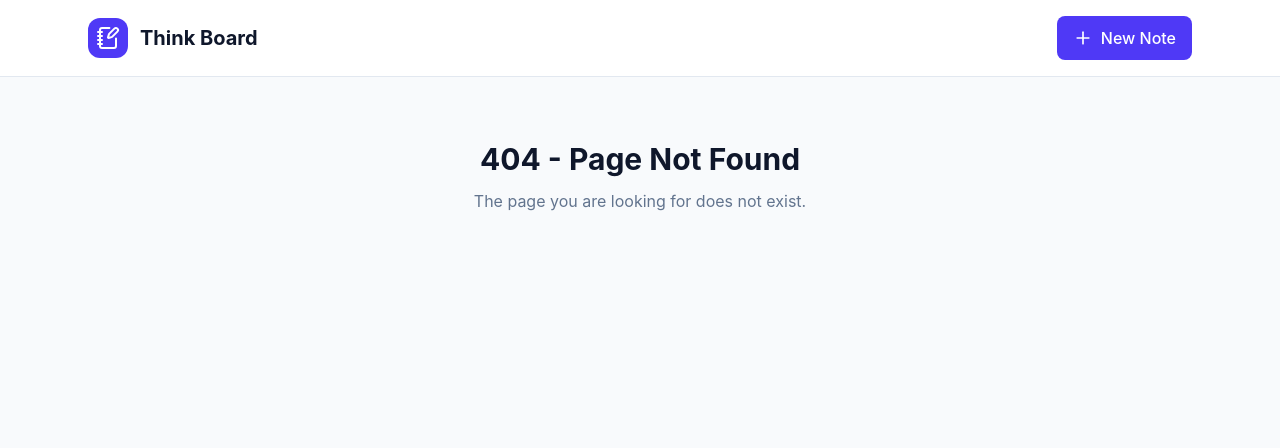
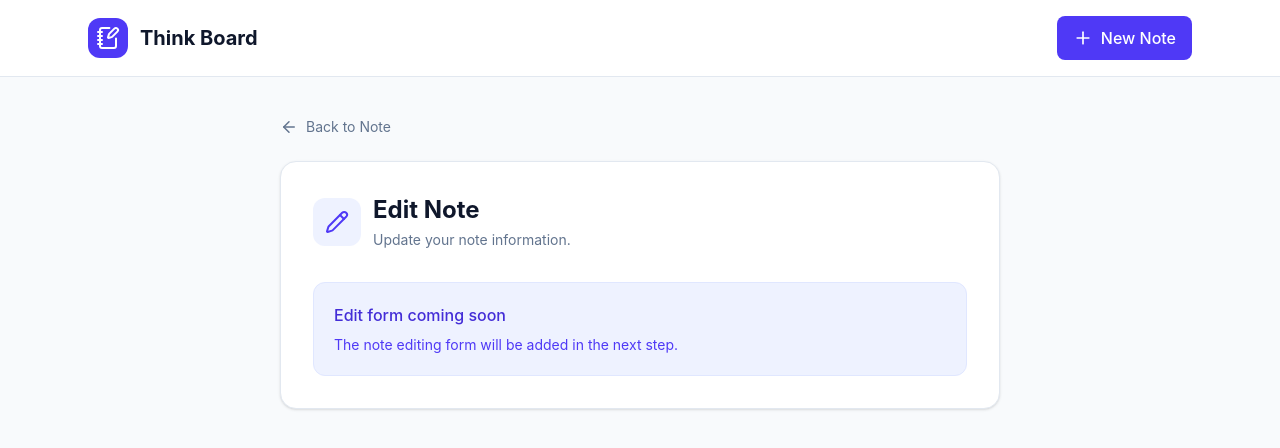
Before and after one commit to Amirh8351/Think-board, a React (Vite) app: page /notes/1/edit in a window 1280 px wide. Before the commit this address had no page. Shown: the top 448 px of the page. Built offline with nearby package versions, Linux system fonts and the light colour scheme.

Commit message:
feat: add edit note page and navigation

```diff
--- a/src/app/AppRoutes.tsx
+++ b/src/app/AppRoutes.tsx
@@ -1,24 +1,21 @@
-
 import { Route, Routes } from "react-router";
 
 import NotesPage from "../features/notes/pages/NotesPage";
 import CreateNotePage from "../features/notes/pages/CreateNotePage";
 import NoteDetailsPage from "../features/notes/pages/NoteDetailsPage";
 
+import EditNotePage from "../features/notes/pages/EditNotePage";
+
 export default function AppRoutes() {
   return (
     <Routes>
       <Route path="/" element={<NotesPage />} />
 
-      <Route
-        path="/notes/new"
-        element={<CreateNotePage />}
-      />
+      <Route path="/notes/new" element={<CreateNotePage />} />
 
-      <Route
-        path="/notes/:id"
-        element={<NoteDetailsPage />}
-      />
+      <Route path="/notes/:id/edit" element={<EditNotePage />} />
+
+      <Route path="/notes/:id" element={<NoteDetailsPage />} />
 
       <Route
         path="*"
--- /dev/null
+++ b/src/features/notes/pages/EditNotePage.tsx
@@ -0,0 +1,57 @@
+
+import { ArrowLeft, Pencil } from "lucide-react";
+import { Link, useParams } from "react-router";
+
+export default function EditNotePage() {
+  const { id } = useParams<{ id: string }>();
+
+  if (!id) {
+    return (
+      <main className="mx-auto max-w-3xl px-4 py-10 sm:px-6">
+        <p className="text-center text-red-600">
+          Invalid note ID.
+        </p>
+      </main>
+    );
+  }
+
+  return (
+    <main className="mx-auto max-w-3xl px-4 py-10 sm:px-6">
+      <Link
+        to={`/notes/${id}`}
+        className="mb-6 inline-flex items-center gap-2 text-sm text-slate-500 transition-colors hover:text-indigo-600"
+      >
+        <ArrowLeft size={18} />
+        Back to Note
+      </Link>
+
+      <section className="rounded-2xl border border-slate-200 bg-white p-6 shadow-sm sm:p-8">
+        <div className="flex items-center gap-3">
+          <div className="rounded-xl bg-indigo-50 p-3 text-indigo-600">
+            <Pencil size={24} />
+          </div>
+
+          <div>
+            <h1 className="text-2xl font-bold text-slate-900">
+              Edit Note
+            </h1>
+
+            <p className="mt-1 text-sm text-slate-500">
+              Update your note information.
+            </p>
+          </div>
+        </div>
+
+        <div className="mt-8 rounded-xl border border-indigo-100 bg-indigo-50 p-5">
+          <p className="font-medium text-indigo-700">
+            Edit form coming soon
+          </p>
+
+          <p className="mt-2 text-sm text-indigo-600">
+            The note editing form will be added in the next step.
+          </p>
+        </div>
+      </section>
+    </main>
+  );
+}
--- a/src/features/notes/pages/NoteDetailsPage.tsx
+++ b/src/features/notes/pages/NoteDetailsPage.tsx
@@ -1,4 +1,3 @@
-
 import { ArrowLeft, Pencil, Trash2 } from "lucide-react";
 import { Link, useParams } from "react-router";
 
@@ -7,20 +6,12 @@ import { useNote } from "../hooks/useNote";
 export default function NoteDetailsPage() {
   const { id } = useParams<{ id: string }>();
 
-  const {
-    data: note,
-    isPending,
-    isError,
-    error,
-    refetch,
-  } = useNote(id);
+  const { data: note, isPending, isError, error, refetch } = useNote(id);
 
   if (!id) {
     return (
       <main className="mx-auto max-w-3xl px-4 py-10">
-        <p className="text-center text-red-600">
-          Invalid note ID.
-        </p>
+        <p className="text-center text-red-600">Invalid note ID.</p>
       </main>
     );
   }
@@ -28,9 +19,7 @@ export default function NoteDetailsPage() {
   if (isPending) {
     return (
       <main className="mx-auto max-w-3xl px-4 py-10">
-        <p className="text-center text-slate-500">
-          Loading note...
-        </p>
+        <p className="text-center text-slate-500">Loading note...</p>
       </main>
     );
   }
@@ -42,13 +31,9 @@ export default function NoteDetailsPage() {
           role="alert"
           className="rounded-xl border border-red-200 bg-red-50 p-6 text-center"
         >
-          <h2 className="font-semibold text-red-700">
-            Failed to load note
-          </h2>
+          <h2 className="font-semibold text-red-700">Failed to load note</h2>
 
-          <p className="mt-2 text-sm text-red-600">
-            {error.message}
-          </p>
+          <p className="mt-2 text-sm text-red-600">{error.message}</p>
 
           <button
             type="button"
@@ -79,15 +64,14 @@ export default function NoteDetailsPage() {
           </h1>
 
           <div className="flex shrink-0 items-center gap-2">
-            <button
-              type="button"
-              disabled
+            <Link
+              to={`/notes/${note.id}/edit`}
               aria-label="Edit note"
-              title="Edit will be available soon"
-              className="rounded-lg p-2 text-slate-400 disabled:cursor-not-allowed"
+              title="Edit note"
+              className="rounded-lg p-2 text-indigo-600 transition-colors hover:bg-indigo-50"
             >
               <Pencil size={20} />
-            </button>
+            </Link>
 
             <button
               type="button"
@@ -102,13 +86,9 @@ export default function NoteDetailsPage() {
         </div>
 
         <div className="mt-4 flex flex-wrap gap-4 text-xs text-slate-400">
-          <span>
-            Created: {new Date(note.createdAt).toLocaleDateString()}
-          </span>
+          <span>Created: {new Date(note.createdAt).toLocaleDateString()}</span>
 
-          <span>
-            Updated: {new Date(note.updatedAt).toLocaleDateString()}
-          </span>
+          <span>Updated: {new Date(note.updatedAt).toLocaleDateString()}</span>
         </div>
 
         <div className="my-6 border-t border-slate-200" />
```
